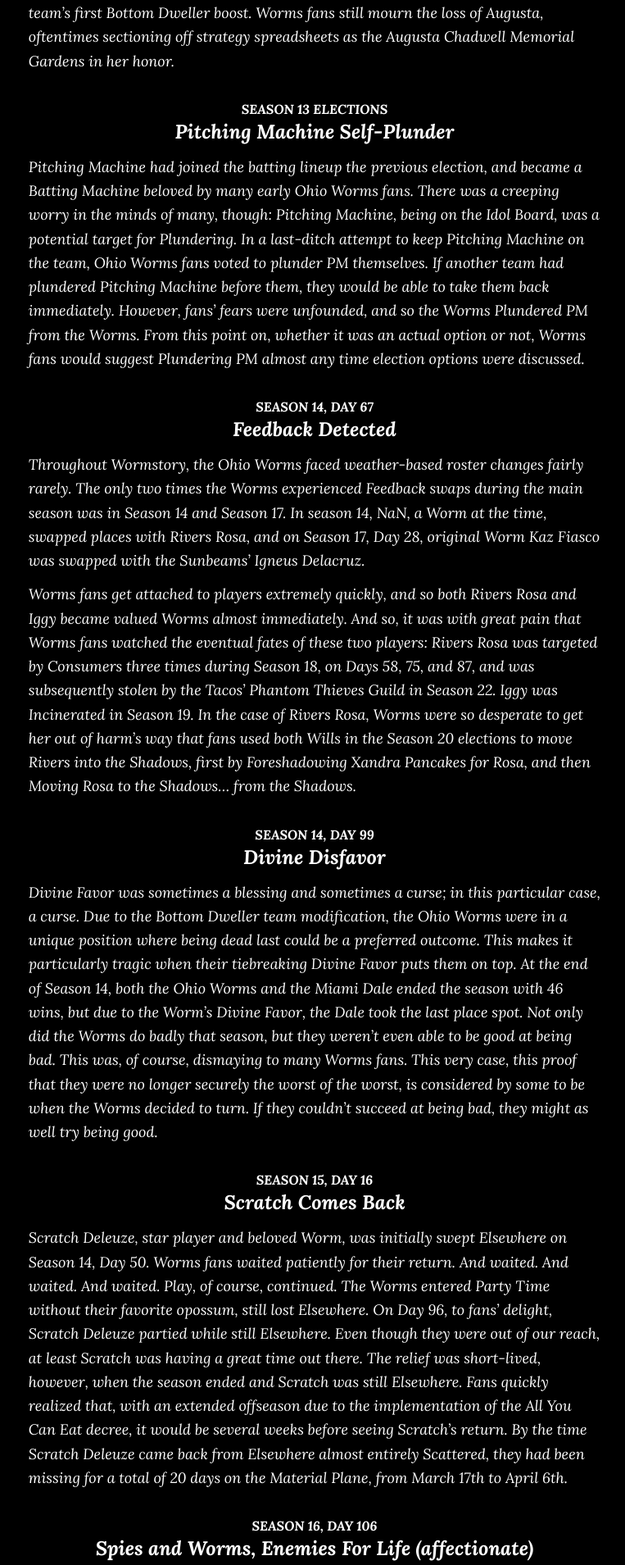
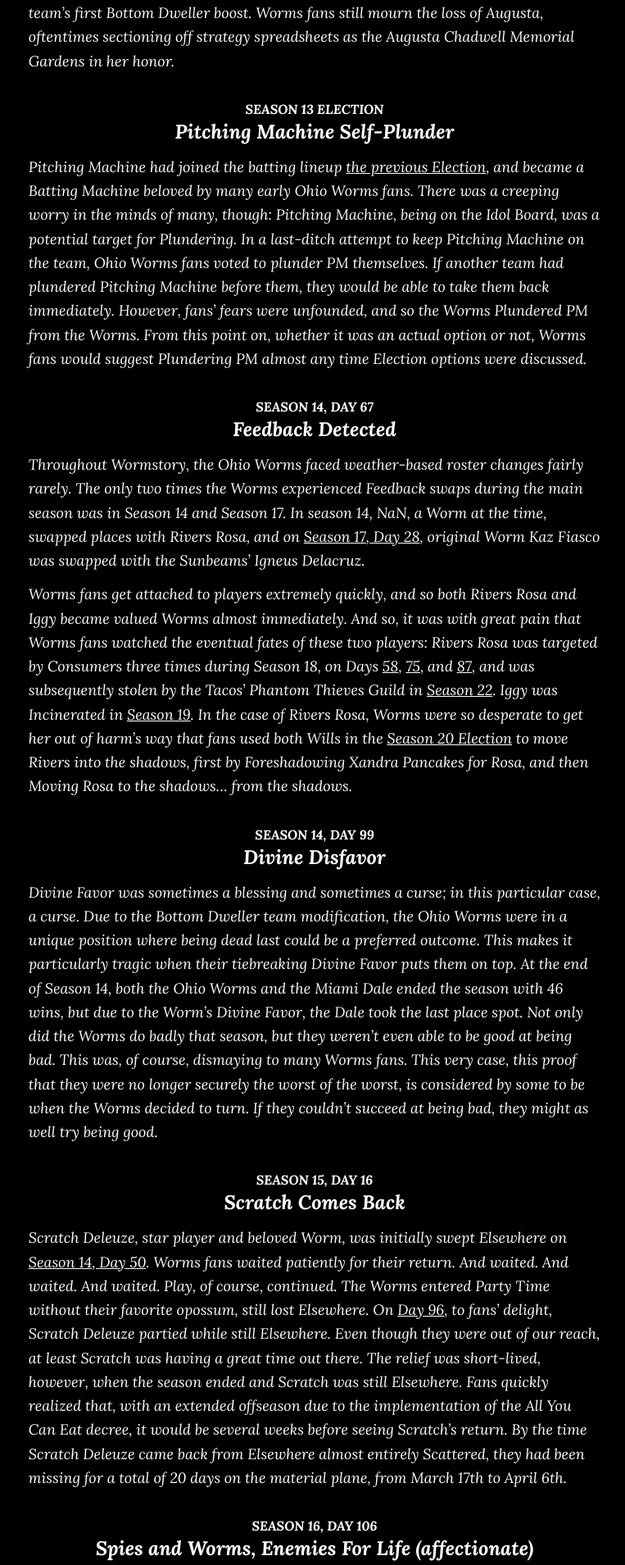
Before and after one commit to iliana/before, a Next.js app: page /_before/histories/worms in a window 1280 px wide. Shown: the part 1211-3120 px from the top of the page at 82% size, without its empty margins (256-1019 px from the left). Built offline with nearby package versions, Linux system fonts and the light colour scheme.

Commit message:
worms linked
and a bit of style guide-ification to the mills

```diff
--- a/pages/histories/millennials.jsx
+++ b/pages/histories/millennials.jsx
@@ -194,7 +194,7 @@ export default function Page() {
           mostly walking players. Beck Whitney, batting for the Hawaiʻi Fridays, advanced off Lady Matsuyama’s
           sacrifice, sending Lil Pitchy <Jump time="2021-06-29T03:23:18Z">back through the Fax Machine</Jump> and returning Cervantes to the mound. During the game, Mills fans hosted an impromptu baby shower on behalf of
           its parents, Cervantes and the Fax Machine, and fans from all over the ILB brought gifts for the new baby, the
-          darling of the league, now safe in the New York Shadows.
+          darling of the league, now safe in the New York shadows.
         </p>
       </Entry>
       <Entry title="The New York Perennial Bridesmaids" season={22} day={116}>
@@ -228,10 +228,10 @@ export default function Page() {
           The Strange Attractor blessing, which would randomly recruit a player with Attractor to the team, appearing on
           the ballot complicated things. As one of only a few available Attractors, Chorby Short had a decent chance of
           not being in New York after the Election. Furthermore, the Flowers planned to attempt a yo-yo with their extra
-          will: A Roster Swap to move Short to the Shadows, an Equivalent Exchange to trade Short and Turner, and a Move
-          to return Short to the Shadows once more. This would leave Short safe from Attractor and end the New
+          will: A Roster Swap to move Short to the shadows, an Equivalent Exchange to trade Short and Turner, and a Move
+          to return Short to the shadows once more. This would leave Short safe from Attractor and end the New
           York-Boston Exchange Program. The only other risk to the Flowers’ plan was the Gachapon blessing, where one
-          team would get a random player from the other 23 teams’ Shadows.
+          team would get a random player from the other 23 teams’ shadows.
         </p>
         <p>
           There was nothing the Millennials could do to guarantee keeping either player, so the fans looked elsewhere
@@ -247,8 +247,8 @@ export default function Page() {
           Despite the anxiety, the Election fired without a hitch for the Mills: Castillo Turner was traded for Beck
           Whitney and Undertaker rerolled&#8230; into Siphon. Thomas Dracaena, who was not a vampire, could now legally
           drink blood during Blooddrain. The Flowers’ yo-yo worked, with both Chorby Short and Castillo Turner in the
-          Shadows, where Turner was immediately taken at random by the Seattle Garages, winners of Gachapon. Short would
-          fax out of the Shadows on <Jump time="2021-07-19T17:12:12Z">Season 23, Day 3</Jump> before stealing the Super Roamin’ Fifth Base on <Jump time="2021-07-19T22:20:31Z">Day 8</Jump> and Roaming off the Flowers on <Jump redirect="/player/a3947fbc-50ec-45a4-bca4-49ffebb77dbe" time="2021-07-19T23:30:00Z">Day 9</Jump>. Her first tour stop? New York.
+          shadows, where Turner was immediately taken at random by the Seattle Garages, winners of Gachapon. Short would
+          fax out of the shadows on <Jump time="2021-07-19T17:12:12Z">Season 23, Day 3</Jump> before stealing the Super Roamin’ Fifth Base on <Jump time="2021-07-19T22:20:31Z">Day 8</Jump> and Roaming off the Flowers on <Jump redirect="/player/a3947fbc-50ec-45a4-bca4-49ffebb77dbe" time="2021-07-19T23:30:00Z">Day 9</Jump>. Her first tour stop? New York.
           This was the funniest end to the funniest season the Millennials had during Beta.
         </p>
       </Entry>
--- a/pages/histories/worms.jsx
+++ b/pages/histories/worms.jsx
@@ -37,8 +37,7 @@ export default function Page() {
           consider this the first step in their long-term plan of gradual improvement. Worms to the moon!
         </p>
       </Entry>
-      <Entry title="The Incineration of Augusta Chadwell" season={13} day={89}>
-        {/* https://reblase.sibr.dev/game/b508b99f-4611-4647-9d99-3d7456477d94#b7574727-1879-5e2c-5e31-9f05cbac7207 */}
+      <Entry date="Season 13, Day 89" title="The Incineration of Augusta Chadwell" time="2021-03-12T10:06:27Z">
         <p>
           The Ohio Worms were already in Party Time. Fans were riding high on the knowledge that the team would be made
           stronger in just a few more games, as they were snugly placed last in the Wild Low. But of course, this is
@@ -50,46 +49,33 @@ export default function Page() {
           her honor.
         </p>
       </Entry>
-      <Entry date="Season 13 Elections" title="Pitching Machine Self-Plunder">
-        {/* S13 election results */}
+      <Entry date="Season 13 Election" title="Pitching Machine Self-Plunder" redirect="/offseason" time="2021-03-14T19:15:00Z">
         <p>
-          Pitching Machine had joined the batting lineup the previous election{/* S12 election results */}, and became a
+          Pitching Machine had joined the batting lineup <Jump redirect="/offseason" time="2021-03-07T19:15:00Z">the previous Election</Jump>, and became a
           Batting Machine beloved by many early Ohio Worms fans. There was a creeping worry in the minds of many,
           though: Pitching Machine, being on the Idol Board, was a potential target for Plundering. In a last-ditch
           attempt to keep Pitching Machine on the team, Ohio Worms fans voted to plunder PM themselves. If another team
           had plundered Pitching Machine before them, they would be able to take them back immediately. However, fans’
           fears were unfounded, and so the Worms Plundered PM from the Worms. From this point on, whether it was an
-          actual option or not, Worms fans would suggest Plundering PM almost any time election options were discussed.
+          actual option or not, Worms fans would suggest Plundering PM almost any time Election options were discussed.
         </p>
       </Entry>
-      <Entry title="Feedback Detected" season={14} day={67}>
-        {/* https://reblase.sibr.dev/game/f814e524-a257-4e72-a0c6-f7dae24aa15e#a00d9a37-8722-cfaa-27fd-48f22f6faf65 */}
+      <Entry date="Season 14, Day 67" title="Feedback Detected" time="2021-03-18T10:11:49Z">
         <p>
           Throughout Wormstory, the Ohio Worms faced weather-based roster changes fairly rarely. The only two times the
           Worms experienced Feedback swaps during the main season was in Season 14 and Season 17. In season 14, NaN, a
-          Worm at the time, swapped places with Rivers Rosa, and on Season 17, Day 28
-          {/* https://reblase.sibr.dev/game/40b8345c-862b-4cea-b3c5-03f43b515e46#5ea19ded-3b45-c683-0cef-fb5483842552 */}
-          , original Worm Kaz Fiasco was swapped with the Sunbeams’ Igneus Delacruz.
+          Worm at the time, swapped places with Rivers Rosa, and on <Jump time="2021-04-20T19:14:38Z">Season 17, Day 28</Jump>, original Worm Kaz Fiasco was swapped with the Sunbeams’ Igneus Delacruz.
         </p>
         <p>
           Worms fans get attached to players extremely quickly, and so both Rivers Rosa and Iggy became valued Worms
           almost immediately. And so, it was with great pain that Worms fans watched the eventual fates of these two
-          players: Rivers Rosa was targeted by Consumers three times during Season 18, on Days 58
-          {/* https://reblase.sibr.dev/game/ea1a0bd2-69e5-49e3-81cf-cae27d3dc8fd#05e4783d-8012-cbec-2d34-6f25bcb80eea */}
-          , 75
-          {/* https://reblase.sibr.dev/game/8f31e005-f0dc-44ea-a57c-3a1434340329#c23e1ae7-d57e-ca9b-cc43-2a2c5c57534c */}
-          , and 87{/* https://reblase.sibr.dev/game/5f4556ec-017e-46f4-b39b-0f25f9ea6a54 */}, and was subsequently
-          stolen by the Tacos’ Phantom Thieves Guild in Season 22
-          {/* https://reblase.sibr.dev/game/ad5f5e4b-478e-485a-9a06-848542b92d46#590dff14-9f59-bbba-e3b0-8f78ae1c8969 */}
-          . Iggy was Incinerated in Season 19
-          {/* https://reblase.sibr.dev/game/be2b34a4-8bbf-4d59-a4c1-17cba9b63a0f#8585c0fb-af92-f5ce-1ee0-f104eee3c88c */}
-          . In the case of Rivers Rosa, Worms were so desperate to get her out of harm’s way that fans used both Wills
-          in the Season 20 elections{/* S20 election results */} to move Rivers into the Shadows, first by Foreshadowing
-          Xandra Pancakes for Rosa, and then Moving Rosa to the Shadows&#8230; from the Shadows.
+          players: Rivers Rosa was targeted by Consumers three times during Season 18, on Days <Jump time="2021-05-13T02:07:13Z">58</Jump>, <Jump time="2021-05-13T20:09:24Z">75</Jump>, and <Jump time="2021-05-14T08:20:41Z">87</Jump>, and was subsequently
+          stolen by the Tacos’ Phantom Thieves Guild in <Jump time="2021-07-02T15:23:29Z">Season 22</Jump>. Iggy was Incinerated in <Jump time="2021-05-18T12:12:18Z">Season 19</Jump>. In the case of Rivers Rosa, Worms were so desperate to get her out of harm’s way that fans used both Wills
+          in the <Jump redirecet="/offseason" time="2021-06-20T18:15:00Z">Season 20 Election</Jump> to move Rivers into the shadows, first by Foreshadowing
+          Xandra Pancakes for Rosa, and then Moving Rosa to the shadows&#8230; from the shadows.
         </p>
       </Entry>
-      <Entry title="Divine Disfavor" season={14} day={99}>
-        {/* Link to standings post-D99 */}
+      <Entry date="Season 14, Day 99" title="Divine Disfavor" redirect="/standings" time="2021-03-19T19:45:00Z">
         <p>
           Divine Favor was sometimes a blessing and sometimes a curse; in this particular case, a curse. Due to the
           Bottom Dweller team modification, the Ohio Worms were in a unique position where being dead last could be a
@@ -101,19 +87,15 @@ export default function Page() {
           Worms decided to turn. If they couldn’t succeed at being bad, they might as well try being good.
         </p>
       </Entry>
-      <Entry title="Scratch Comes Back" season={15} day={16}>
+      <Entry date="Season 15, Day 16" title="Scratch Comes Back" time="2021-04-06T06:18:40Z">
         <p>
-          Scratch Deleuze, star player and beloved Worm, was initially swept Elsewhere on Season 14, Day 50
-          {/* https://reblase.sibr.dev/game/b6752ba0-5c41-4120-a512-c67ca032989e#95200589-6162-aa94-8420-d4be820e6227 */}
-          . Worms fans waited patiently for their return. And waited. And waited. And waited. Play, of course,
-          continued. The Worms entered Party Time without their favorite opossum, still lost Elsewhere. On Day 96
-          {/* https://reblase.sibr.dev/game/156c8545-cadf-4395-9376-ee1b41beec72#e81d519c-7fd0-7abc-9a5c-4b1e1552a305 */}
-          , to fans’ delight, Scratch Deleuze partied while still Elsewhere. Even though they were out of our reach, at
+          Scratch Deleuze, star player and beloved Worm, was initially swept Elsewhere on <Jump time="2021-03-17T17:07:48Z">Season 14, Day 50</Jump>. Worms fans waited patiently for their return. And waited. And waited. And waited. Play, of course,
+          continued. The Worms entered Party Time without their favorite opossum, still lost Elsewhere. On <Jump time="2021-03-19T16:19:15Z">Day 96</Jump>, to fans’ delight, Scratch Deleuze partied while still Elsewhere. Even though they were out of our reach, at
           least Scratch was having a great time out there. The relief was short-lived, however, when the season ended
           and Scratch was still Elsewhere. Fans quickly realized that, with an extended offseason due to the
           implementation of the All You Can Eat decree, it would be several weeks before seeing Scratch’s return. By the
           time Scratch Deleuze came back from Elsewhere almost entirely Scattered, they had been missing for a total of
-          20 days on the Material Plane, from March 17th to April 6th.
+          20 days on the material plane, from March 17th to April 6th.
         </p>
       </Entry>
       <Entry title="Spies and Worms, Enemies For Life (affectionate)" season={16} day={106}>
@@ -143,12 +125,11 @@ export default function Page() {
           No one wanted off Patchwork Southwick’s Wild Ride, and the fact that the Dale’s pitcher was Liam Snail of all
           players just added to the hilarity. After spilling over with a whopping 67 minutes 56 seconds runtime, the
           game ended in the 22nd inning with a final score of Dale 5, Worms 4, breaking the previous record of longest
-          game in Material Plane time.
+          game in material plane time.
         </p>
         <LineScore id="bac30156-624e-4171-8f60-d660855b3fd5" />
       </Entry>
-      <Entry title="The Incineration of Iggy Delacruz" season={19} day={22}>
-        {/* https://reblase.sibr.dev/game/be2b34a4-8bbf-4d59-a4c1-17cba9b63a0f#8585c0fb-af92-f5ce-1ee0-f104eee3c88c */}
+      <Entry date="Season 19, Day 22" title="The Incineration of Iggy Delacruz" time="2021-05-18T12:12:18Z">
         <p>
           Igneus Delacruz, notable scamp and former Hellmouth Sunbeam, beloved by all, was unceremoniously incinerated
           by the heartless and unknowable rogue umpires. Worms fans were devastated by the loss of Iggy, who just joined
@@ -156,8 +137,7 @@ export default function Page() {
           every city in the ILB. Millipede Aqualuft could not be reached for comment.
         </p>
       </Entry>
-      <Entry title="Worm Logic" season={19} day={99}>
-        {/* post-D99 standings page */}
+      <Entry date="Seaosn 19, Day 99" title="Worm Logic" redirect="/standings" time="2021-05-21T19:45:00Z">
         <p>
           Thanks to the much lauded and scorned Turntables, the Worms had one of their best and worst seasons to date.
           Ending the season with an abysmal 38-61 record, the team was the top of the Wild Low. Secret Bases, Mind
@@ -169,10 +149,9 @@ export default function Page() {
           without Turntables, the Worms would’ve been at the bottom of the Wild Low.
         </p>
       </Entry>
-      <Entry title="SHABOOM! Gatecrash." season={19} day={99}>
-        {/* D75 Depth Chart */}
+      <Entry date="Season 21, Day 75" title="SHABOOM! Gatecrash." redirect="/depth" time="2021-06-24T19:00:30Z">
         <p>
-          Season 21’s Latesiesta{/* S21 Latesiesta results */} brought the Worms a fantastical four-pack of gifts from
+          Season 21's <Jump time="2021-06-24T15:40:43Z">Latesiesta</Jump> brought the Worms a fantastical four-pack of gifts from
           their friends in the ILB. Thanks to the newly-added replica of Chorby Soul, wielding Chorby’s Soul, and the
           Worms’ Heavy-Handed modification, the team began to plummet down through the Immateria. Their safety was
           ensured by the now-Yolked Uncle Plasma and Liquid Friend who, finally together, tag-team SHABOOMED any
@@ -188,24 +167,18 @@ export default function Page() {
           Chorby Replica alike, the Worms descended. SMASH.
         </p>
       </Entry>
-      <Entry title="The (Temporary) Incineration of Pudge (and Consequences Thereof)" season={23} day={65}>
-        {/* https://reblase.sibr.dev/game/b6d1894c-8639-41c9-8f59-8a8ec4e8e4da#9e12aca2-f066-f9f9-8775-3b560b41b326 */}
-        <p>
+      <Entry date="Season 23, Day 65" title="The (Temporary) Incineration of Pudge (and Consequences Thereof)" time="2021-07-22T08:08:57Z"><p>
           Over the seasons, many players have been incinerated and afterwards could be seen in the Hall of Flame. Pudge
-          Nakamoto joined them on Season 17, Day 12
-          {/* https://reblase.sibr.dev/game/bfb478d3-a861-43a1-a91f-0fbfefa52943#f8f129bd-6d33-c596-4db8-17556caf5e49 */}
-          . Little did fans know that just two seasons later they would just&#8230; leave. With the help of their
-          Roaming modification, they left the Hall and joined the Spies, and after the next election they roamed to the
+          Nakamoto joined them on <Jump time="2021-04-20T02:18:14Z">Season 17, Day 12</Jump>. Little did fans know that just two seasons later they would just&#8230; leave. With the help of their
+          Roaming modification, they left the Hall and joined the Spies, and after the next Election they roamed to the
           Worms, where they decided to stay for a while. On Season 23, Day 65, a rogue umpire sought to correct this
           anomaly and once again Incinerated Pudge. Fans were sad to see them go, but sure they would return later.
         </p>
         <p>
           Alongside this bittersweet departure, the Worms were perhaps more impacted by Pudge’s replacement, Scoobert
           Toast. Their arrival was controversial, to be light, with fans either adoring or despising their new player.
-          This escalated when Scoobert picked up a pair of Golden Rock Shoes on Season 23, Day 79
-          {/* https://reblase.sibr.dev/game/8a7b2ebe-b04c-4ef7-9bd9-431ea2ab326a#05cee83f-b784-0835-f814-2201c261e031 */}{" "}
-          which gave them Super Idol, and then winning the Credit To the Team blessing in the Season 23 election
-          {/* S23 election results */}. This fooled both Worms fans and the League alike into believing that Soobert
+          This escalated when Scoobert picked up a pair of Golden Rock Shoes on <Jump time="2021-07-22T23:21:45Z">Season 23, Day 79</Jump>{" "}
+          which gave them Super Idol, and then winning the Credit To the Team blessing in the <Jump redirect="/offseason" time="2021-07-25T18:15:00Z">Season 23 Election</Jump>. This fooled both Worms fans and the League alike into believing that Soobert
           might be the new economy, until it was revealed that the two mods only gave a 6x payout, instead of 10x.
           Scoobert was such a mediocre player on a large lineup, so it didn’t really matter anyways.
         </p>
@@ -235,13 +208,12 @@ export default function Page() {
           started as the worst team, and were now one of the best.
         </p>
       </Entry>
-      <Entry date="Season 24 Earlsiesta" title="Make This Worm Hole a Worm Home">
-        {/* S24 earlsiesta */}
+      <Entry date="Season 24 Earlsiesta" title="Make This Worm Hole a Worm Home" time="2021-07-27T18:00:00Z">
         <p>
           The Ohio Worms, surprising literally zero people, spotted the newly formed Black Hole (Black Hole) on the Map
           upon its reveal and made a dash for the celestial tear. The decision was immediate and practically unanimous:
           This Worm Hole will be their new Worm Home. They were the first to arrive on the scene of the phenomena and
-          remained there until the Horizon expanded and swallowed them{/* S24D82 map post-Big Deal speeches */}, along
+          remained there until <Jump redirect="/depth" time="2021-07-30T03:07:00Z">the Horizon expanded and swallowed them</Jump>, along
           with several other teams. Their arrival triggered “HARVEST TRACKING”, which allowed the League to look into
           the ever-growing Black Hole (Black Hole) to see what rules it had swallowed.
         </p>
```
